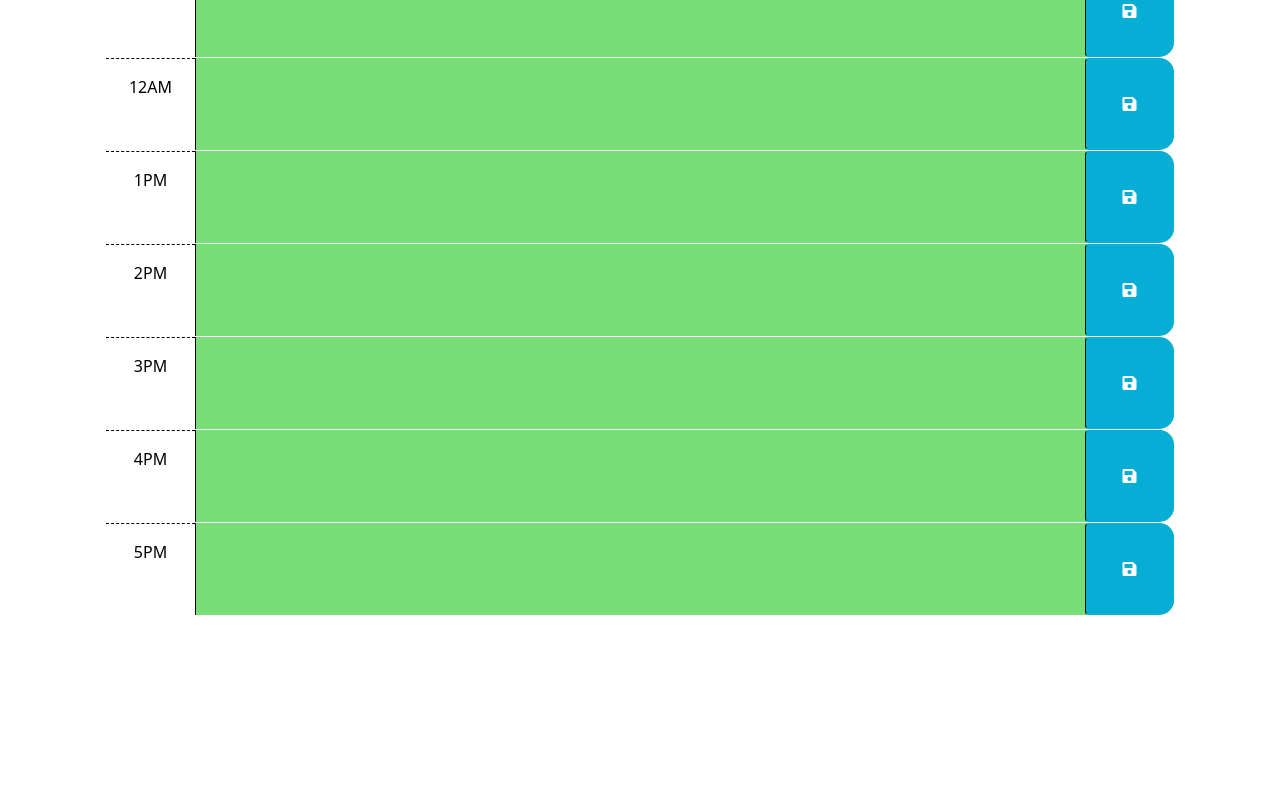
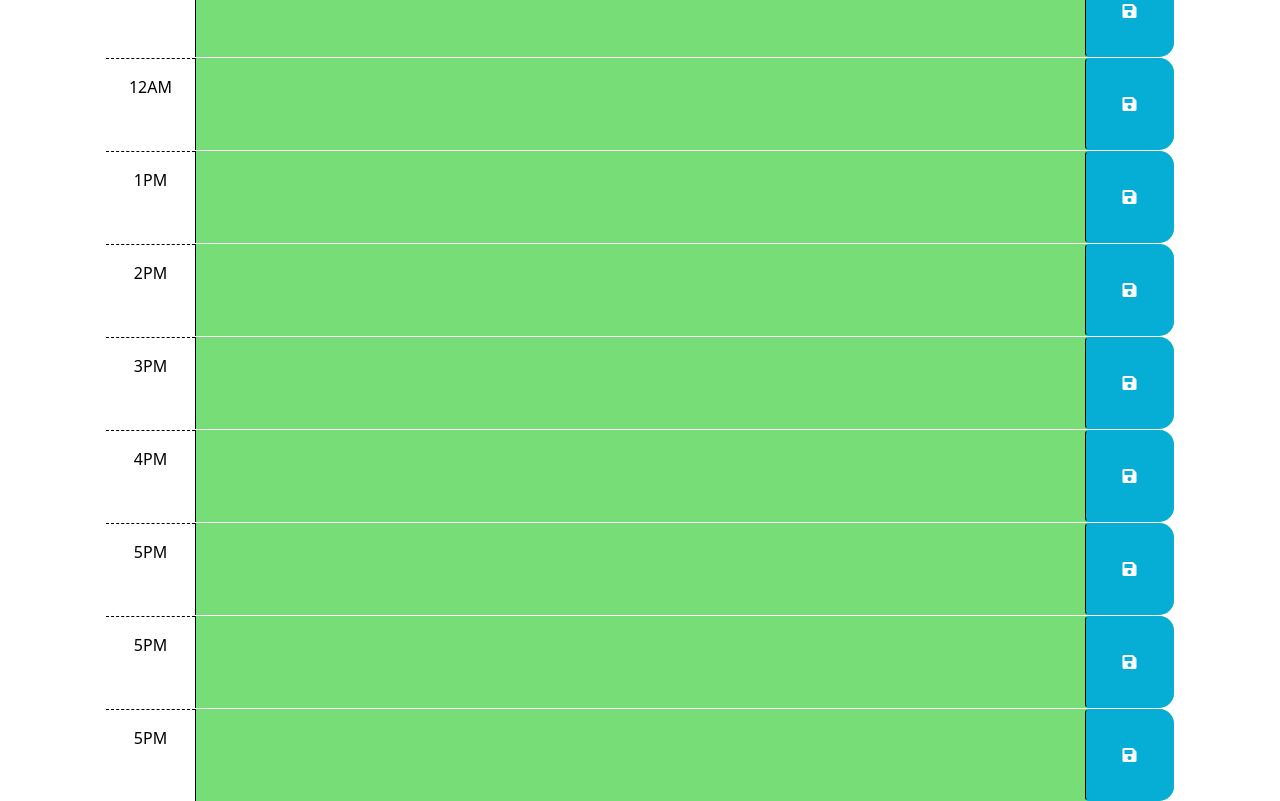
Before and after one commit to BryantTrinh/Work-Day-Calendar, a plain HTML site: page Develop/index.html in a window 1280 px wide. Shown: the part 524-1325 px from the top of the page. Before the commit the page ends 1139 px from the top, so only its background shows below. Drawn offline with nearby package versions, Linux system fonts and the light colour scheme.

Commit message:
revised script.js

```diff
--- a/Assets/js/script.js
+++ b/Assets/js/script.js
@@ -1,3 +1,5 @@
+// .ready, jQuery will only run once we want JavaScript to execute. So on '.saveBtn' click, we call the function to grab time and value, in which we store it in the localStorage, using setItem.
+
 $(document).ready(function() {
 console.log('click')
 $('.saveBtn').on('click', function () {
@@ -5,39 +7,24 @@ $('.saveBtn').on('click', function () {
   var time = $(this).parent().attr('id');
   var value = $(this).siblings('.description').val();
 
+//
 localStorage.setItem(time, value)
+
+// We are using jQuery $, to look for class: notification. Once it finds 'notification', it will addClass, 'show'. 'show' class, displays: block. We should now see the notification.
+
 $('.notification').addClass('show');
 
+// We create a new variable and have it equal to setTimeout parameter would be hide function, and interval 2.5 seconds (hide, 2500)
 
   var myTimeout = setTimeout(hide, 2500);
 
+  // We call the hide function and make it remove the show class after 2.5 seconds.
   function hide() {
     $('.notification').removeClass('show');
   }
-
-
 });
 
-
-
-
-
-
-
-
-
-
-
-
-
-
-
-
-
 // show notification that it was saved to local storage
-
-
-
 
 // get current hour
 
@@ -46,7 +33,7 @@ $('.notification').addClass('show');
     $('.time-block').each(function () {
       var blockHour = parseInt($(this).attr('id').split('-')[1]);
 
-      console.log(currentHour)
+      console.log(this)
 
       if (blockHour < currentHour) {
         $(this).addClass('past');
@@ -74,5 +61,7 @@ setInterval(presentHour, 15000);
   $('#hour-15 .description').val(localStorage.getItem('hour-15'));
   $('#hour-16 .description').val(localStorage.getItem('hour-16'));
   $('#hour-17 .description').val(localStorage.getItem('hour-17'));
+  $('#hour-18 .description').val(localStorage.getItem('hour-18'));
+  $('#hour-19 .description').val(localStorage.getItem('hour-19'));
   $('#currentDay').text(dayjs().format('dddd, MMMM D, YYYY'));
 });
--- a/Develop/index.html
+++ b/Develop/index.html
@@ -113,6 +113,22 @@
         </button>
       </div>
 
+      <div id="hour-18" class="row time-block">
+        <div class="col-2 col-md-1 hour text-center py-3">5PM</div>
+        <textarea class="col-8 col-md-10 description" rows="3"> </textarea>
+        <button class="btn saveBtn col-2 col-md-1" aria-label="save">
+          <i class="fas fa-save" aria-hidden="true"></i>
+        </button>
+      </div>
+
+      <div id="hour-19" class="row time-block">
+        <div class="col-2 col-md-1 hour text-center py-3">5PM</div>
+        <textarea class="col-8 col-md-10 description" rows="3"> </textarea>
+        <button class="btn saveBtn col-2 col-md-1" aria-label="save">
+          <i class="fas fa-save" aria-hidden="true"></i>
+        </button>
+      </div>
+
 
     <script src="https://code.jquery.com/jquery-3.4.1.min.js"></script>
     <script
```
Also changed, not shown: 1 other file.
